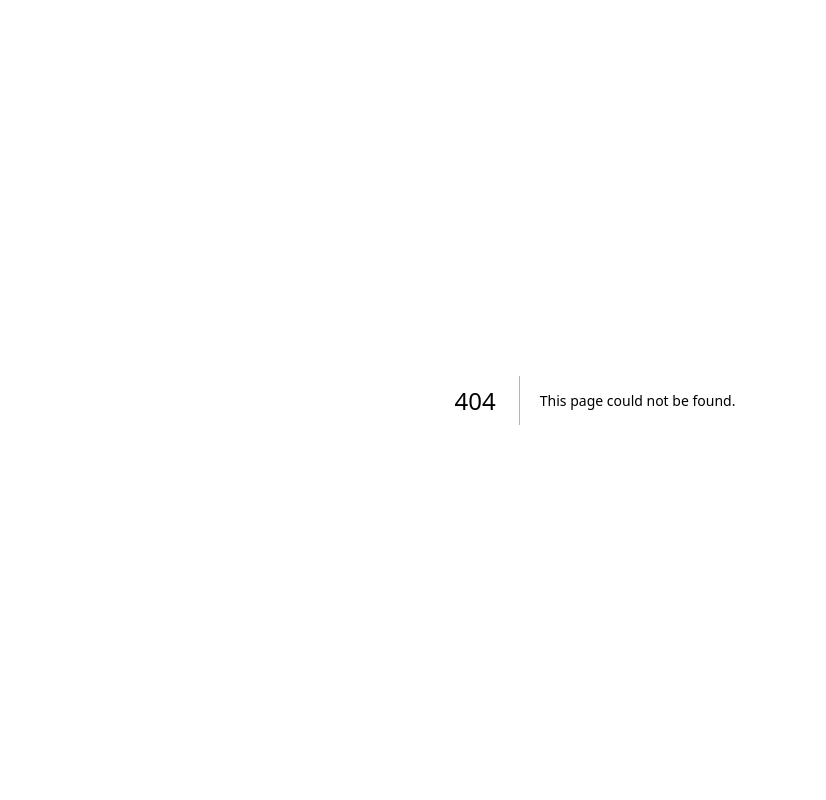
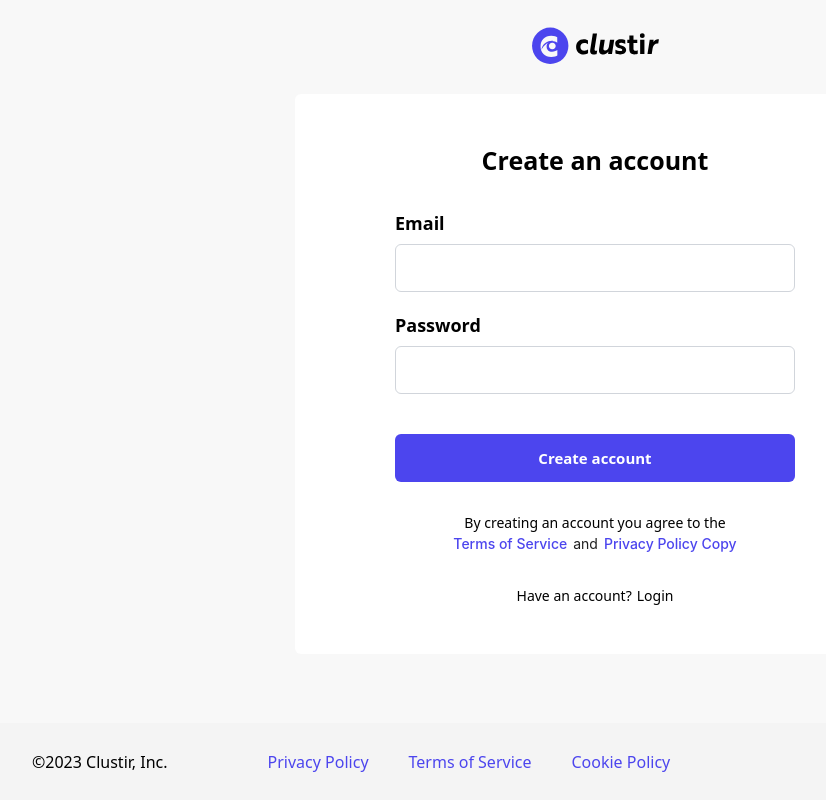
Before and after one commit to techtic-full-stack/clustir-web, a Next.js app in the folder clustir-frontend/: page /signup in a window 1280 px wide. Before the commit this address had no page. Shown: the whole page, without its empty margins (45-871 px from the left). Built offline with nearby package versions, Linux system fonts and the light colour scheme.

Commit message:
login and verify

```diff
--- a/clustir-frontend/package.json
+++ b/clustir-frontend/package.json
@@ -9,11 +9,13 @@
     "lint": "next lint"
   },
   "dependencies": {
+    "@ant-design/icons": "^5.3.4",
     "antd": "^5.15.3",
     "formik": "^2.4.5",
     "next": "13.5.4",
     "react": "^18.2.0",
     "react-dom": "^18",
+    "react-otp-input": "^3.1.1",
     "sass": "^1.72.0",
     "yup": "^1.4.0"
   },
--- a/clustir-frontend/src/components/Layout.tsx
+++ b/clustir-frontend/src/components/Layout.tsx
@@ -1,11 +1,20 @@
   import Image from "next/image";
   import { ClustirLogo } from "./assets/ClustirLogo";
-import { ReactNode } from "react";
+  import { ReactNode, useEffect } from "react";
+import { useRouter } from "next/router";
   const lock = require("./assets/lock.png");
   type LayoutWrapperType = {
     children?: ReactNode;
   };
   const Layout = ({ children }: LayoutWrapperType) => {
+    const router = useRouter();
+
+    useEffect(() => {
+      const token = localStorage.getItem('token');
+      if (!token) {
+        router.push('/login');
+      }
+    }, [router]);
     return (
       <div className="min-h-screen flex flex-col">
         <div className="bg-[#FFFFFF]">
--- /dev/null
+++ b/clustir-frontend/src/components/Login.tsx
@@ -0,0 +1,101 @@
+import React, { useState } from "react";
+import { Formik, Form, Field, ErrorMessage } from "formik";
+import * as Yup from "yup";
+import { Button, Input } from "antd";
+import { Typography } from "antd";
+
+const { Paragraph, Text } = Typography;
+
+const validationSchema = Yup.object().shape({
+    email: Yup.string().email("Invalid email address").required("Email is required"),
+    password: Yup.string().required("Password is required"),
+});
+const initialValues = {
+    email: "",
+    password: "",
+};
+const  Login=()=> {
+    const [submitting, setSubmitting] = useState(true);
+    const loginSubmit = (values: any) => {
+        setSubmitting(true)
+        setTimeout(() => {
+
+            setSubmitting(false);
+        }, 2000);
+    };
+
+    return (
+        <div className="flex justify-center items-center h-[70vh] m-[30px]">
+         {submitting?
+         <>
+         <Text className="font-bold absolute top-40">Success! Hold tight</Text>
+         </>
+         :   <Formik initialValues={initialValues} validationSchema={validationSchema} onSubmit={loginSubmit}>
+                {({ isSubmitting, touched, errors }) => (
+                    <Form>
+                        <div className="w-[400px]">
+                            <div className="flex justify-center items-center font-[700] text-[25px]  text-[#000000]">
+                                Business Login
+                            </div>
+                            <div className="mt-[30px] ">
+                                <div className="mb-[20px]">
+                                    <div className="font-[700] text-[18px] font-brother text-[#000000] mb-[7px]">
+                                        Email
+                                    </div>
+                                    <Field
+                                        type="email"
+                                        name="email"
+                                        placeholder="yourname@company.com"
+                                        as={Input}
+                                        className={`h-12 px-4 py-2 rounded-md border w-full ${touched.email && errors.email ? "border-red-500" : "border-gray-300"
+                                            } focus:outline-none focus:border-blue-500`}
+                                    />
+                                    <ErrorMessage name="email" component="p" className="text-[#FD0000]" />
+                                </div>
+
+                                <div className="mb-[40px]">
+                                    <div className="font-[700] text-[18px] font-brother text-[#000000] mb-[7px]">
+                                        Password
+                                    </div>
+                                    <Field
+                                        placeholder="Enter your password"
+                                        type="password"
+                                        name="password"
+                                        as={Input.Password}
+                                        className={`h-12 px-4 py-2 rounded-md border w-full ${touched.password && errors.password ? "border-red-500" : "border-gray-300"
+                                            } focus:outline-none focus:border-blue-500`}
+                                    />
+                                    <ErrorMessage name="password" component="p" className="text-[#FD0000]" />
+                                </div>
+
+                                <Button
+
+                                    htmlType="submit"
+                                    className="w-full h-12 bg-[#4C45EE]  font-[700]  letter-spacing-normal text-[15px] text-white py-2 px-4 rounded-md"
+                                    disabled={isSubmitting}
+                                >
+                                    Login
+                                </Button>
+
+                                <div className="mt-[30px] w-[400px] ">
+                                    <span className=" text-[#4C45EE] text-[16px] font-[500] flex justify-center items-center">
+                                        Forgot Password ?
+                                    </span>
+
+                                    <div className="text-[#000000] text-[14px] flex justify-center items-center  mt-[30px]">
+                                        Don’t have an account?
+                                        <span className="text-[#000000] cursor-pointer ml-[5px] font-[500] text-[14px]">
+                                            Create One
+                                        </span>
+                                    </div>
+                                </div>
+                            </div>
+                        </div>
+                    </Form>
+                )}
+            </Formik>}
+        </div>
+    );
+}
+
+export default Login;
--- /dev/null
+++ b/clustir-frontend/src/components/VerifyOTP.tsx
@@ -0,0 +1,39 @@
+import { RedoOutlined } from "@ant-design/icons"
+import { useState } from "react"
+import OTPInput from "react-otp-input"
+
+const VerifyOTP = () => {
+
+    const [email, setEmail] = useState('')
+    const [otp, setOtp] = useState('')
+    return (<>
+        <div className="flex justify-center items-center h-[70vh] m-[30px]">
+            <div className="w-[400px]">
+                <div className="flex justify-center items-center font-[700] text-[18px]  text-[#000000]">
+                    Verify Your Account
+                </div>
+
+                <div className="flex justify-center items-center font-[500] text-[16px]  text-[#000000]">
+                    We sent you a code to verify your account at {email} Edit
+                </div>
+                <div className="flex justify-center items-center mt-[80px]">
+                    <OTPInput
+                        value={otp}
+                        onChange={setOtp}
+                        onPaste={(e) => setOtp(e.clipboardData.getData("text"))} // Handle onPaste event
+                        numInputs={6}
+                        renderSeparator={<span>-</span>}
+                        // containerStyle={"otp-container"}
+                        renderInput={(props) => <input   {...props} />}
+                        inputStyle={"otp-input"}
+                    />
+                </div>
+                <div className="flex justify-center items-center">
+                <RedoOutlined style={{ fontSize: "15px", color: "#000" }} />
+            </div>
+            </div>
+
+        </div>
+    </>)
+}
+export default VerifyOTP
--- a/clustir-frontend/src/components/assets/ClustirLogo.tsx
+++ b/clustir-frontend/src/components/assets/ClustirLogo.tsx
@@ -13,15 +13,15 @@ export const ClustirLogo = ({ className }: any) => (
       />
       <circle cx="17.8137" cy="26.2317" r="16.9231" fill="#4C45EE" />
       <path
-        fill-rule="evenodd"
-        clip-rule="evenodd"
+        fillRule="evenodd"
+        clipRule="evenodd"
         d="M19.481 31.0782C16.4631 31.0782 14.4511 29.1408 14.4511 26.1229C14.4511 23.1049 16.5376 21.1675 19.481 21.1675C21.4184 21.1675 23.2814 21.9499 24.3246 22.6951V17.6279C24.3075 17.6194 24.2897 17.6105 24.2714 17.6013C23.4931 17.2113 21.6479 16.2866 18.7358 16.2866C12.7745 16.2866 8.82507 20.4596 8.82507 26.1229C8.82507 31.7862 12.7745 35.9591 18.7358 35.9591C21.6852 35.9591 23.6027 34.9983 24.3838 34.6069C24.4019 34.5978 24.4195 34.589 24.4364 34.5805V29.5506C23.7285 30.035 21.7165 31.0782 19.481 31.0782ZM19.5116 22.8437C17.6423 22.8437 16.1269 24.3591 16.1269 26.2284C16.1269 28.0976 17.6423 29.613 19.5116 29.613C21.3808 29.613 22.8962 28.0976 22.8962 26.2284C22.8962 24.3591 21.3808 22.8437 19.5116 22.8437Z"
         fill="#F8F8F8"
       />
       <circle cx="18.2353" cy="25.8075" r="18.1923" fill="#4C45EE" />
       <path
-        fill-rule="evenodd"
-        clip-rule="evenodd"
+        fillRule="evenodd"
+        clipRule="evenodd"
         d="M20.022 31.7198C16.7777 31.7198 14.6148 29.6371 14.6148 26.3928C14.6148 23.1485 16.8578 21.0658 20.022 21.0658C22.1047 21.0658 24.1074 21.9069 25.2288 22.7079V17.2608C25.2104 17.2515 25.1913 17.242 25.1716 17.2321C24.335 16.8128 22.3514 15.8188 19.2209 15.8188C12.8124 15.8188 8.56683 20.3048 8.56683 26.3928C8.56683 32.4809 12.8124 36.9668 19.2209 36.9668C22.3915 36.9668 24.4528 35.9339 25.2925 35.5131C25.312 35.5034 25.3308 35.4939 25.349 35.4848V30.0777C24.588 30.5984 22.4251 31.7198 20.022 31.7198ZM20.1046 22.8513C18.335 22.8513 16.9004 24.2859 16.9004 26.0556C16.9004 27.8252 18.335 29.2598 20.1046 29.2598H20.5051C22.2748 29.2598 23.7094 27.8252 23.7094 26.0556C23.7094 24.2859 22.2748 22.8513 20.5051 22.8513H20.1046Z"
         fill="#F8F8F8"
       />
--- a/clustir-frontend/src/components/auth/AuthLayout.tsx
+++ b/clustir-frontend/src/components/auth/AuthLayout.tsx
@@ -20,7 +20,7 @@ const Layout = ({ children }: LayoutWrapperType) => {
       {/* Footer */}
       <footer className="bg-[#F4F4F4] py-4  text-sm h-[77px] flex items-center mt-[30px]">
         <div className="flex pl-[77px]">
-          <div className="font-brother font-normal text-base leading-tight">
+          <div className="text-[#000] font-brother font-normal text-base leading-tight">
             ©2023 Clustir, Inc.
           </div>
           <a
--- a/clustir-frontend/src/components/createAccount/index.tsx
+++ b/clustir-frontend/src/components/createAccount/index.tsx
@@ -3,39 +3,35 @@ import React from "react";
 import { EyeInvisibleOutlined, EyeTwoTone } from "@ant-design/icons";
 import { Typography } from "antd";
 import { Formik, Form, Field, ErrorMessage } from "formik";
+import * as Yup from "yup";
 
 const { Paragraph } = Typography;
-
+const validationSchema = Yup.object().shape({
+  email: Yup.string()
+    .email("Invalid email address")
+    .required("Email is required"),
+  password: Yup.string().required("Password is required"),
+});
 function CreateAccount() {
   const initialValues = {
     email: "",
     password: "",
   };
 
-  const validate = (values: any) => {
-    const errors: any = {};
-    if (!values.email) {
-      errors.email = "Required";
-    } else if (!/^[A-Z0-9._%+-]+@[A-Z0-9.-]+\.[A-Z]{2,}$/i.test(values.email)) {
-      errors.email = "Invalid email address";
-    }
-    if (!values.password) {
-      errors.password = "Required";
-    }
-    return errors;
-  };
+  const onSubmit = (values: any, { setSubmitting }: any) => {
+    setTimeout(() => {
+      alert(JSON.stringify(values, null, 2));
+      setSubmitting(false);
+    }, 400);
+  }
+
 
   return (
     <div className=" flex justify-center items-center h-[70vh] m-[30px]">
       <Formik
         initialValues={initialValues}
-        validate={validate}
-        onSubmit={(values, { setSubmitting }) => {
-          setTimeout(() => {
-            alert(JSON.stringify(values, null, 2));
-            setSubmitting(false);
-          }, 400);
-        }}
+        validationSchema={validationSchema}
+        onSubmit={onSubmit}
       >
         {({ isSubmitting, touched, errors }) => (
           <Form>
@@ -71,7 +67,6 @@ function CreateAccount() {
                   <Field
                     type="password"
                     name="password"
-                    placeholder="input password"
                     className={`h-12 px-4 py-2 rounded-md border w-full ${
                       touched.password && errors.password
                         ? "border-red-500"
--- a/clustir-frontend/src/pages/index.tsx
+++ b/clustir-frontend/src/pages/index.tsx
@@ -1,16 +1,14 @@
-import Image from "next/image";
-import { Inter } from "next/font/google";
-import AuthLayout from "../components/auth/AuthLayout";
-import CreateAccount from "@/components/createAccount";
-
-const inter = Inter({ subsets: ["latin"] });
+import { useRouter } from "next/router";
+import { use, useEffect } from "react";
 
 export default function Home() {
+ const router =useRouter();
+  useEffect(() => {
+  router.push('/login')
+ },[])
   return (
     <>
-      <AuthLayout>
-        <CreateAccount />
-      </AuthLayout>
+
     </>
   );
 }
--- /dev/null
+++ b/clustir-frontend/src/pages/login.tsx
@@ -0,0 +1,15 @@
+import Login from "@/components/Login";
+import { Inter } from "next/font/google";
+import AuthLayout from "../components/auth/AuthLayout";
+
+const inter = Inter({ subsets: ["latin"] });
+
+export default function Home() {
+  return (
+    <>
+      <AuthLayout>
+        <Login />
+      </AuthLayout>
+    </>
+  );
+}
--- /dev/null
+++ b/clustir-frontend/src/pages/signup.tsx
@@ -0,0 +1,16 @@
+import Image from "next/image";
+import { Inter } from "next/font/google";
+import AuthLayout from "../components/auth/AuthLayout";
+import CreateAccount from "@/components/createAccount";
+
+const inter = Inter({ subsets: ["latin"] });
+
+export default function Home() {
+  return (
+    <>
+      <AuthLayout>
+        <CreateAccount />
+      </AuthLayout>
+    </>
+  );
+}
--- /dev/null
+++ b/clustir-frontend/src/pages/verify.tsx
@@ -0,0 +1,13 @@
+import VerifyOTP from "@/components/VerifyOTP";
+import AuthLayout from "../components/auth/AuthLayout";
+
+
+export default function Home() {
+  return (
+    <>
+      <AuthLayout>
+        <VerifyOTP />
+      </AuthLayout>
+    </>
+  );
+}
--- a/clustir-frontend/src/styles/globals.scss
+++ b/clustir-frontend/src/styles/globals.scss
@@ -12,6 +12,7 @@
   :root {
     --foreground-rgb: 255, 255, 255;
     --background-start-rgb: 0, 0, 0;
+
     --background-end-rgb: 0, 0, 0;
   }
 }
@@ -31,6 +32,21 @@ body {
   font-size:18px;
 
 }
+.otp-input {
+  border: none;
+  border-bottom: 2px solid #929292; /* Bottom border style */
+  margin: 0 8px; /* Adjust margin as needed */
+  width: 40px; /* Adjust width as needed */
+  height: 40px; /* Adjust height as needed */
+  text-align: center;
+  font-size: 25px; /* Adjust font size as needed */
+  color: black;
+}
+
+.otp-input:focus {
+  outline: none;
+  border-color: #000000; /* Border color when input is focused */
+}
 @layer utilities {
   .text-balance {
     text-wrap: balance;
```
Also changed, not shown: 1 other file (tests, documents, lock files or other folders). Lines whose indentation alone changed are shown as unchanged.
